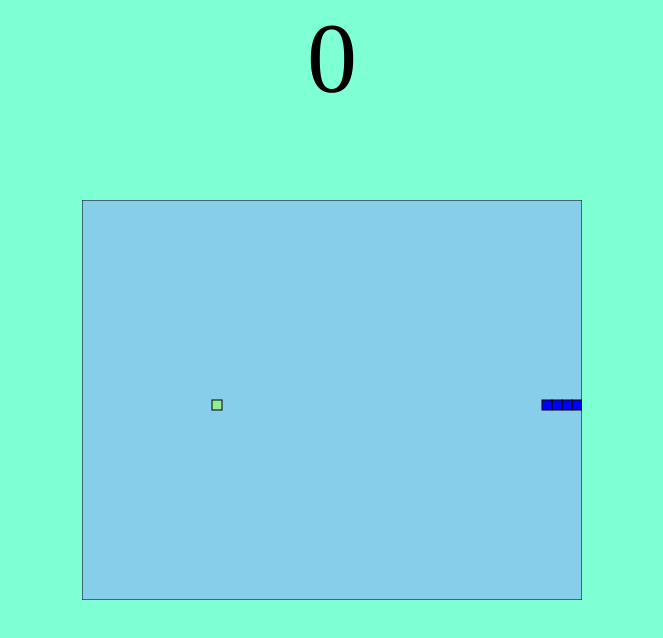
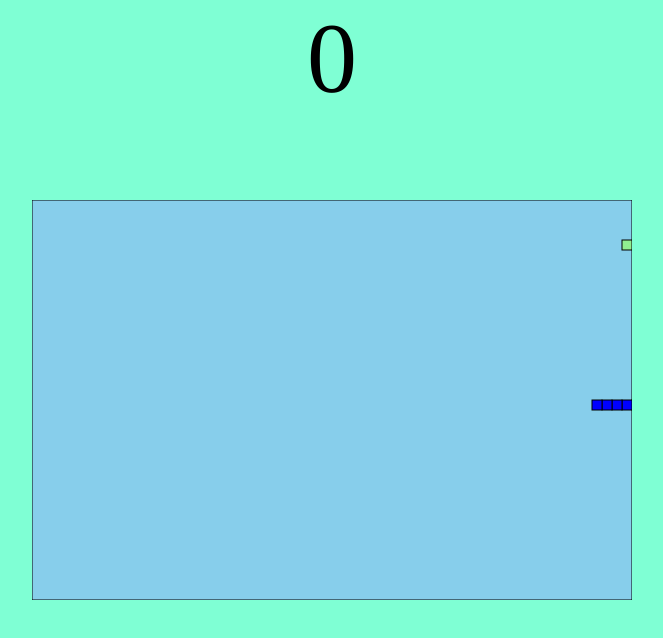
Before and after one commit to ali-203/Game, a plain HTML site: page index.html in a window 1280 px wide. Shown: the whole page, without its empty margins (308-971 px from the left). Drawn offline with Linux system fonts and the light colour scheme.

Commit message:
updated java script

```diff
--- a/index.html
+++ b/index.html
@@ -9,7 +9,7 @@
   <body>
 
     <div id="score">0</div>
-    <canvas id="snakeboard" width="500" height="400"></canvas>
+    <canvas id="snakeboard" width="600" height="400"></canvas>
 
 
      </body>
--- a/script.js
+++ b/script.js
@@ -55,8 +55,8 @@ const board_border = ' black';
 
       snakeboard_ctx.strokestyle = board_border;
 
-      snakeboard_ctx.fillRect(0, 0, snakeboard.width, snakeboard.height);
-      snakeboard_ctx.strokeRect(0, 0, snakeboard.width, snakeboard.height);
+       snakeboard_ctx.fillRect(0, 0, snakeboard.width, snakeboard.height);
+       snakeboard_ctx.strokeRect(0, 0, snakeboard.width, snakeboard.height);
     }
 
 
@@ -100,7 +100,7 @@ const board_border = ' black';
 
     function gen_food() {
 
-      food_x = random_food(0, snakeboard.width - 10);
+      food_x = random_food(0, snakeboard.width - 0);
 
       food_y = random_food(0, snakeboard.height - 10);
 
@@ -124,7 +124,7 @@ const board_border = ' black';
       const goingLeft = dx === -10;
       if (keyPressed === LEFT_KEY && !goingRight) {
         dx = -10;
-        dy = 0;
+         dy = 0;
       }
       if (keyPressed === UP_KEY && !goingDown) {
         dx = 0;
@@ -148,13 +148,14 @@ const board_border = ' black';
       const has_eaten_food = snake[0].x === food_x && snake[0].y === food_y;
       if (has_eaten_food) {
 
-        score += 5;
+         score += 5;
 
-        document.getElementById('score').innerHTML = score;
+         document.getElementById('score').innerHTML = score;
 
         gen_food();
       } else {
 
+
         snake.pop();
       }
     }
```
